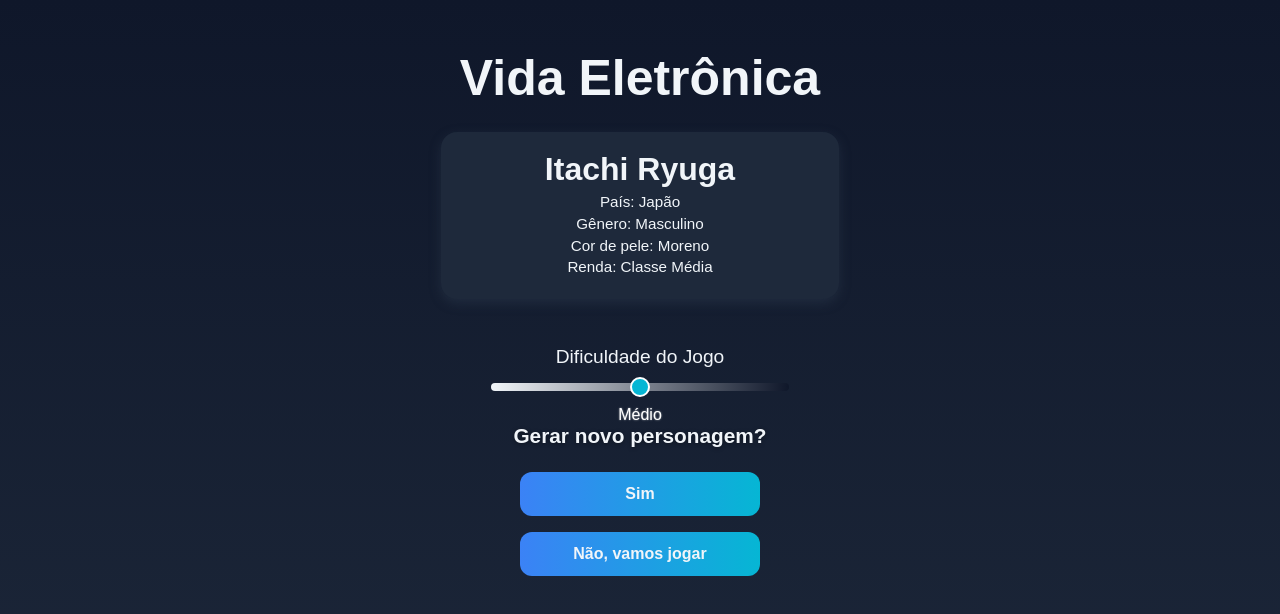
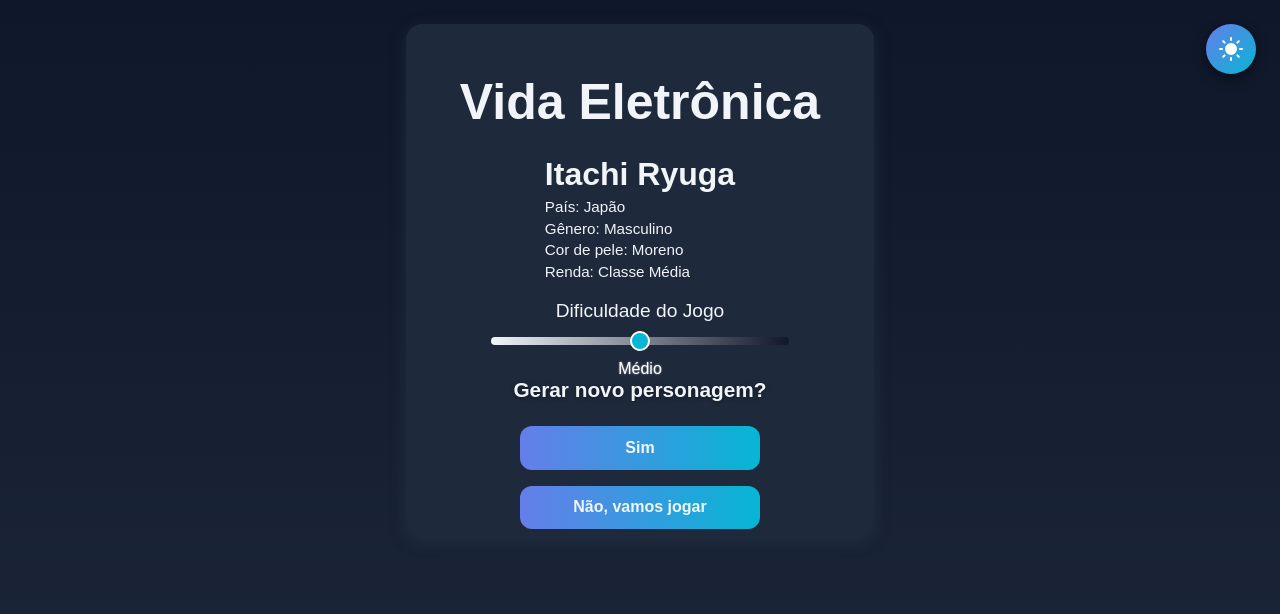
Before and after one commit to Cauadeassis/lifeGame, a Next.js app: page /randomizer/randomizer in a window 1280 px wide. Shown: the top 614 px of the page. Built offline with nearby package versions, Linux system fonts and the light colour scheme.

Commit message:
Adjusting `light mode` and `dark mode`

```diff
--- a/components/header/header.module.css
+++ b/components/header/header.module.css
@@ -1,5 +1,6 @@
 .header h1 {
   text-align: center;
+  color: --text-primary;
   font-size: 50px;
   margin: 25px;
   user-select: none;
@@ -7,11 +8,11 @@
   &:hover {
     cursor: pointer;
     transform: scale(1.05);
-    text-shadow: 0 0 1px var(--allWhite);
+    text-shadow: 0 0 2px var(--text-primary);
   }
 
   &:active {
     transform: scale(0.95);
-    text-shadow: 0 0 10px var(--allWhite);
+    text-shadow: 0 0 10px var(--text-primary);
   }
 }
--- a/pages/customizer/customizer.module.css
+++ b/pages/customizer/customizer.module.css
@@ -1,12 +1,16 @@
 .body {
-  background: linear-gradient(180deg, var(--black) 0%, var(--lightBlack) 100%);
+  display: flex;
+  flex-direction: column;
+  justify-content: space-between;
+  align-items: center;
   min-height: 100vh;
-  color: var(--white);
+  background: linear-gradient(135deg,
+      var(--bg-gradient-start) 0%,
+      var(--bg-gradient-end) 100%);
+  color: var(--text-primary);
   font-family: "Poppins", sans-serif;
-  display: flex;
-  justify-content: center;
-  align-items: flex-start;
-  padding: 1.2rem;
+  text-align: center;
+  padding: 1.5rem;
 }
 
 .siteContent {
@@ -92,8 +96,10 @@
   padding: 1rem;
   border: none;
   border-radius: 12px;
-  background: linear-gradient(90deg, var(--aqua), var(--aqua));
-  color: var(--white);
+  background: linear-gradient(135deg,
+      var(--color-primary),
+      var(--color-secondary));
+  color: var(--text-primary);
   font-size: 1.1rem;
   font-weight: 600;
   cursor: pointer;
@@ -103,7 +109,7 @@
   box-sizing: border-box;
 
   &:hover {
-    text-shadow: 0 0 2px var(--white);
+    text-shadow: 0 0 2px var(--text-primary);
     transform: scale(1.05);
   }
 }
--- a/pages/randomizer/randomizer.jsx
+++ b/pages/randomizer/randomizer.jsx
@@ -6,6 +6,7 @@ import Head from "next/head";
 import { generateRandomCharacter } from "../../models/randomizer.js";
 import GameDifficulty from "../../components/gameDifficulty/gameDifficulty.jsx";
 import calculateDifficulty from "../../models/difficulty.js";
+import ThemeToggle from "../../components/themeToggle/themeToggle.jsx";
 export default function Randomizer() {
   const router = useRouter();
   const [character, setCharacter] = useState(null);
@@ -32,6 +33,8 @@ export default function Randomizer() {
         <title>Randomização</title>
       </Head>
       <div className={styles.body}>
+        <ThemeToggle />
+        <div className={styles.siteContent}>
           <Header />
           {character && (
             <>
@@ -39,10 +42,12 @@ export default function Randomizer() {
                 <h1>
                   {character.firstName} {character.lastName}
                 </h1>
+                <div className={styles.paragraphContainer}>
                   <p>País: {character.country}</p>
                   <p>Gênero: {character.gender.label}</p>
                   <p>Cor de pele: {character.skinTone.label}</p>
                   <p>Renda: {character.income.label}</p>
+                </div>
               </div>
               <GameDifficulty
                 income={character.income}
@@ -58,6 +63,7 @@ export default function Randomizer() {
             <button onClick={handleStartGame}>Não, vamos jogar</button>
           </div>
         </div>
+      </div>
     </>
   );
 }
--- a/pages/randomizer/randomizer.module.css
+++ b/pages/randomizer/randomizer.module.css
@@ -14,19 +14,25 @@
   }
 }
 
-.characterInfo {
-  background: var(--lightBlack);
+.headerContainer {
+  text-align: center;
+}
+
+.siteContent {
+  width: 100%;
+  max-width: 420px;
+  display: flex;
+  flex-direction: column;
+  align-items: center;
+  background-color: var(--lightBlack);
   border-radius: 16px;
-  padding: 1.2rem;
-  width: 100%;
-  max-width: 360px;
-  box-shadow: 0 4px 12px color-mix(in srgb, var(--darkGray) 40%, transparent);
-  backdrop-filter: blur(6px);
-  margin-bottom: 2rem;
-  animation: fadeIn 0.5s ease;
+  padding: 1.5rem 1.5rem 0;
+  box-shadow: 0 4px 16px color-mix(in srgb, var(--darkGray) 40%, transparent);
+  backdrop-filter: blur(8px);
 
   & p {
     margin: 0.3rem 0;
+    text-align: left;
     font-size: 0.95rem;
     color: var(--white);
   }
@@ -34,6 +40,10 @@
   @media (max-width: 480px) {
     padding: 1rem;
   }
+}
+
+.paragraphContainer {
+  justify-content: center;
 }
 
 .h1 {
--- a/styles/global.css
+++ b/styles/global.css
@@ -1,39 +1,34 @@
 :root {
   --allWhite: #ffffff;
   --white: #f1f5f9;
-  --darkGray: #4755694d;
   --gray: #94a3b8;
   --fullBlack: #000000;
   --black: #0f172a;
   --lightBlack: #1e293b;
-  --blue: #3b82f6;
+  --blue: #667eea;
   --aqua: #06b6d4;
   --red: #ff0004;
-  --purple: #8b5cf6;
-  --violet: #6366f1;
+  --purple: #764ba2;
   --pink: #ec4899;
   --lightGray: #e2e8f0;
   --mediumGray: #64748b;
   --darkGray: #334155;
   --lightText: #475569;
-  --darkCard: #1e293b;
-  --darkerGray: #334155;
 }
 
 [data-theme="light"] {
-  --color-primary: var(--purple);
-  --color-secondary: var(--violet);
+  --color-primary: var(--mediumGray);
+  --color-secondary: var(--lightGray);
   --color-accent: var(--pink);
 
-  --bg-main: var(--white);
-  --bg-card: var(--lightGray);
+  --bg-main: var(--blue);
+  --bg-card: var(--purple);
   --bg-hover: var(--gray);
-  --bg-gradient-start: #e0e7ff;
-  --bg-gradient-end: #fce7f3;
+  --bg-gradient-start: var(--lightGray);
+  --bg-gradient-end: var(--white);
 
   --text-primary: var(--darkGray);
   --text-secondary: var(--mediumGray);
-  --text-light: var(--lightText);
 
   --border-color: var(--gray);
   --shadow-color: rgba(0, 0, 0, 0.1);
@@ -41,19 +36,18 @@
 }
 
 [data-theme="dark"] {
-  --color-primary: #8b5cf6;
-  --color-secondary: #6366f1;
+  --color-primary: var(--blue);
+  --color-secondary: var(--aqua);
   --color-accent: #ec4899;
 
   --bg-main: var(--black);
-  --bg-card: var(--darkCard);
+  --bg-card: var(--lightBlack);
   --bg-hover: #3a3a3a;
   --bg-gradient-start: var(--black);
   --bg-gradient-end: var(--lightBlack);
 
   --text-primary: var(--white);
   --text-secondary: #cccccc;
-  --text-light: #888888;
 
   --border-color: var(--darkerGray);
   --shadow-color: rgba(0, 0, 0, 0.5);
--- a/styles/pages/initialPage.module.css
+++ b/styles/pages/initialPage.module.css
@@ -4,11 +4,9 @@
   justify-content: space-between;
   align-items: center;
   min-height: 100vh;
-  background: linear-gradient(
-    180deg,
-    var(--bg-gradient-start) 0%,
-    var(--bg-gradient-end) 100%
-  );
+  background: linear-gradient(135deg,
+      var(--bg-gradient-start) 0%,
+      var(--bg-gradient-end) 100%);
   color: var(--text-primary);
   font-family: "Poppins", sans-serif;
   text-align: center;
@@ -38,11 +36,9 @@
   width: 100%;
 
   & button {
-    background: linear-gradient(
-      90deg,
-      var(--color-primary),
-      var(--color-secondary)
-    );
+    background: linear-gradient(135deg,
+        var(--color-primary),
+        var(--color-secondary));
     border: none;
     border-radius: 12px;
     color: var(--text-primary);
@@ -51,13 +47,12 @@
     padding: 0.9rem 1.2rem;
     width: 100%;
     cursor: pointer;
-    transition:
-      transform 0.5s ease,
-      text-shadow 0.3s ease;
+    transition: 0.5s;
 
     &:hover {
       transform: scale(1.05);
-      text-shadow: 0 0 2px var(--text-light);
+      text-shadow: 0 0 2px var(--text-primary);
+      transition: 0.5s;
     }
 
     &:active {
```
Also changed, not shown: pages/customizer/customizer.jsx (+4 -3 lines). Lines whose indentation alone changed are shown as unchanged.
